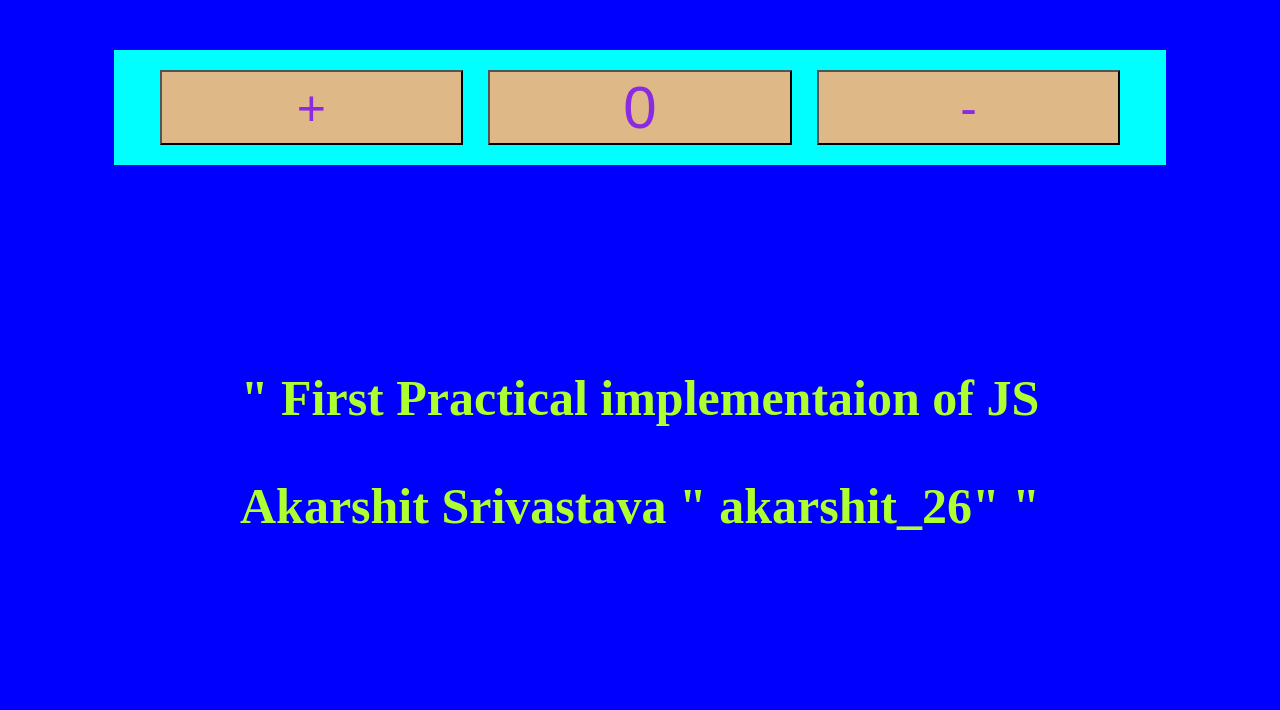
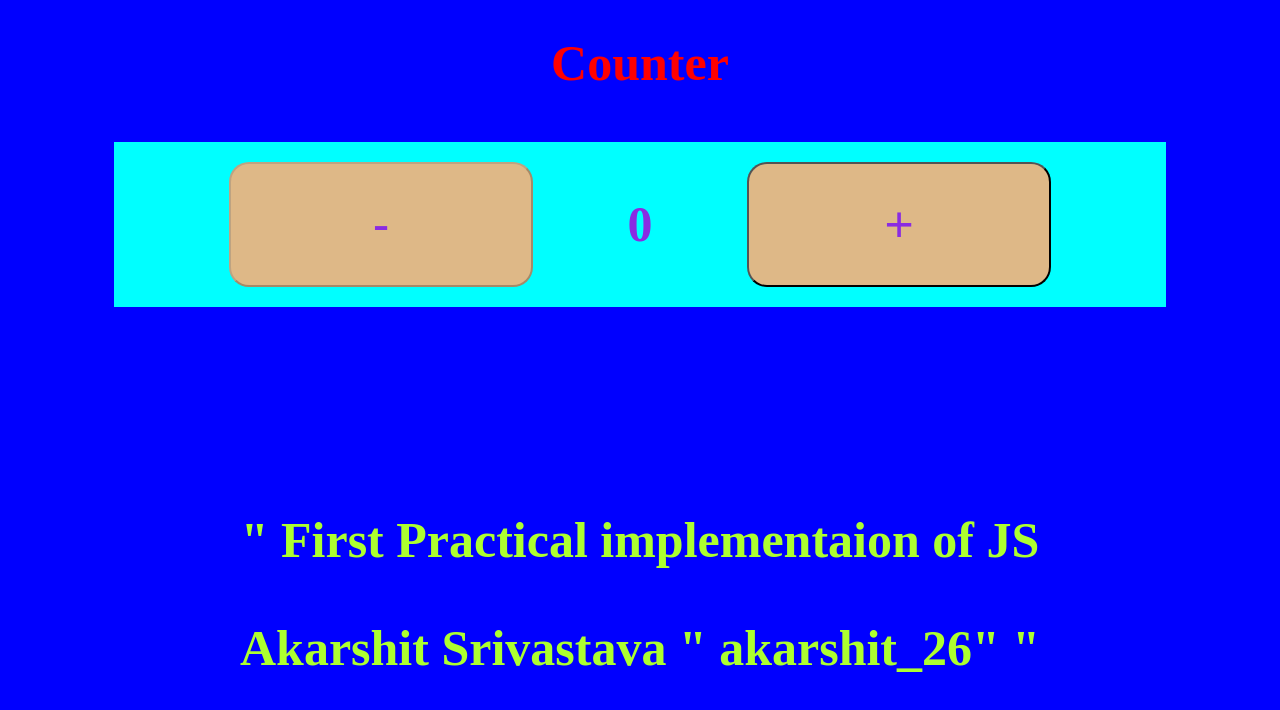
Before and after one commit to akarshit2001/FullStack_main, a plain HTML site: page html/Practical15.html in a window 1280 px wide. Drawn offline with Linux system fonts and the light colour scheme.

Commit message:
practical15 done

```diff
--- a/css/prac15.css
+++ b/css/prac15.css
@@ -19,14 +19,21 @@ display: flex;
     font-size: 50px;
     color: blueviolet;
     background-color: burlywood;
+    border-radius:20px;
 }
-button{
-    font-size: 60px;
-    width: 30%;
+h1{
+   font-size: 50px;
     color: blueviolet;
-    background-color: burlywood;
+
 
 }
+#main{
+    text-align: center;
+    font-size: 50px;
+    color: red;
+
+}
+
 p{
 text-align: center;
     color: greenyellow;
--- a/html/Practical15.html
+++ b/html/Practical15.html
@@ -7,10 +7,12 @@
 </head>
 <body>
 
+<h1 id="main">Counter</h1>
 <div class="container">
-<input type="button" id="increase" value="+">
-<button  id="change">0</button>
-<input type="button" id="decrease" value="-">
+
+    <input type="button" id="decrease" value="-">
+<h1 id="change">0</h1>
+    <input type="button" id="increase" value="+">
 
 
 </div>
--- a/js/prac15.js
+++ b/js/prac15.js
@@ -3,16 +3,20 @@ var sum=0;
 var a= document.getElementById("increase");
 var b= document.getElementById("decrease");
 
+document.getElementById("decrease").disabled=true;
+
+
 a.onclick=function () {
     sum = sum + 1;
     document.getElementById("change").disabled=false;
     document.getElementById("change").innerHTML = sum.toString();
-
+    document.getElementById("decrease").disabled=false;
 
 }
 //document.getElementById("test").innerHTML=sum;
 b.onclick=function(){
 if(sum>0){
+
     document.getElementById("change").disabled=false;
     sum=sum-1;
     document.getElementById("change").innerHTML=sum;
@@ -20,6 +24,7 @@ if(sum>0){
 
 }
 else {
+    document.getElementById("decrease").disabled=true;
     document.getElementById("change").disabled=true;
 }
 }
```
